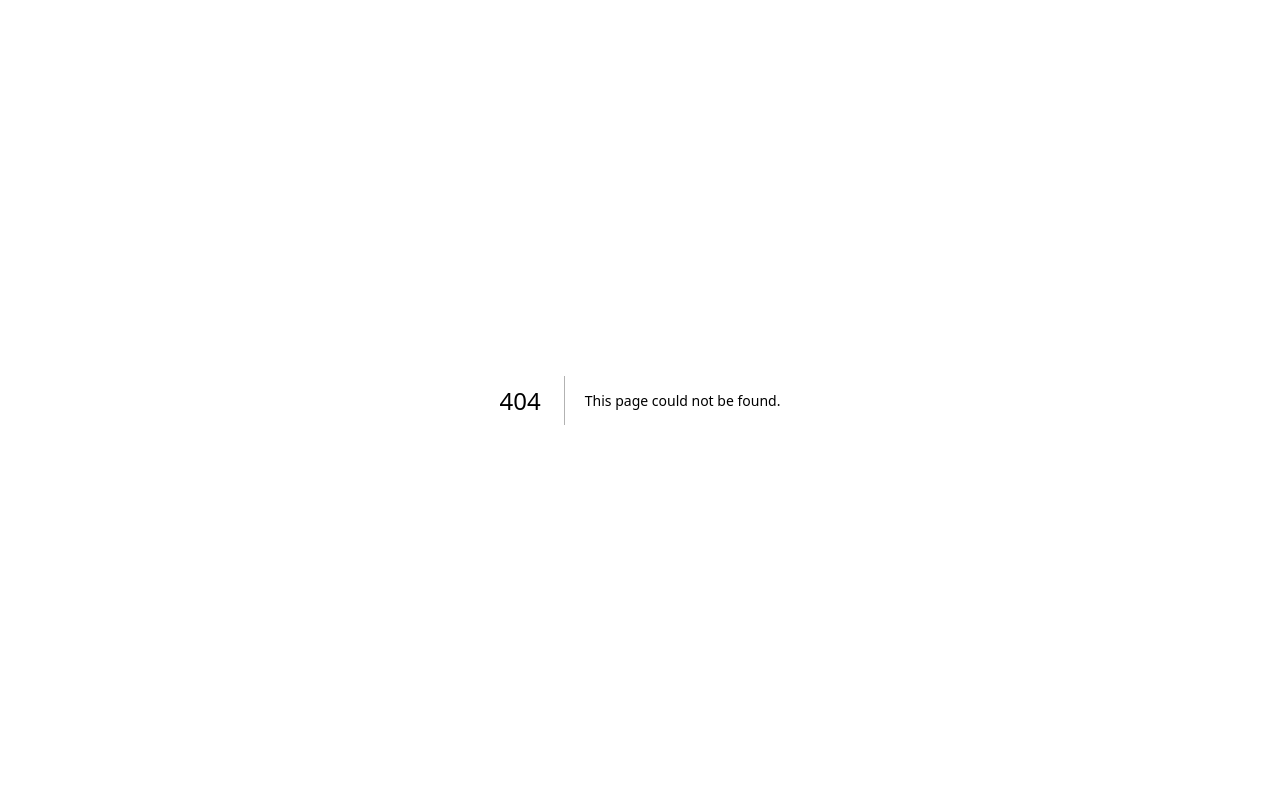
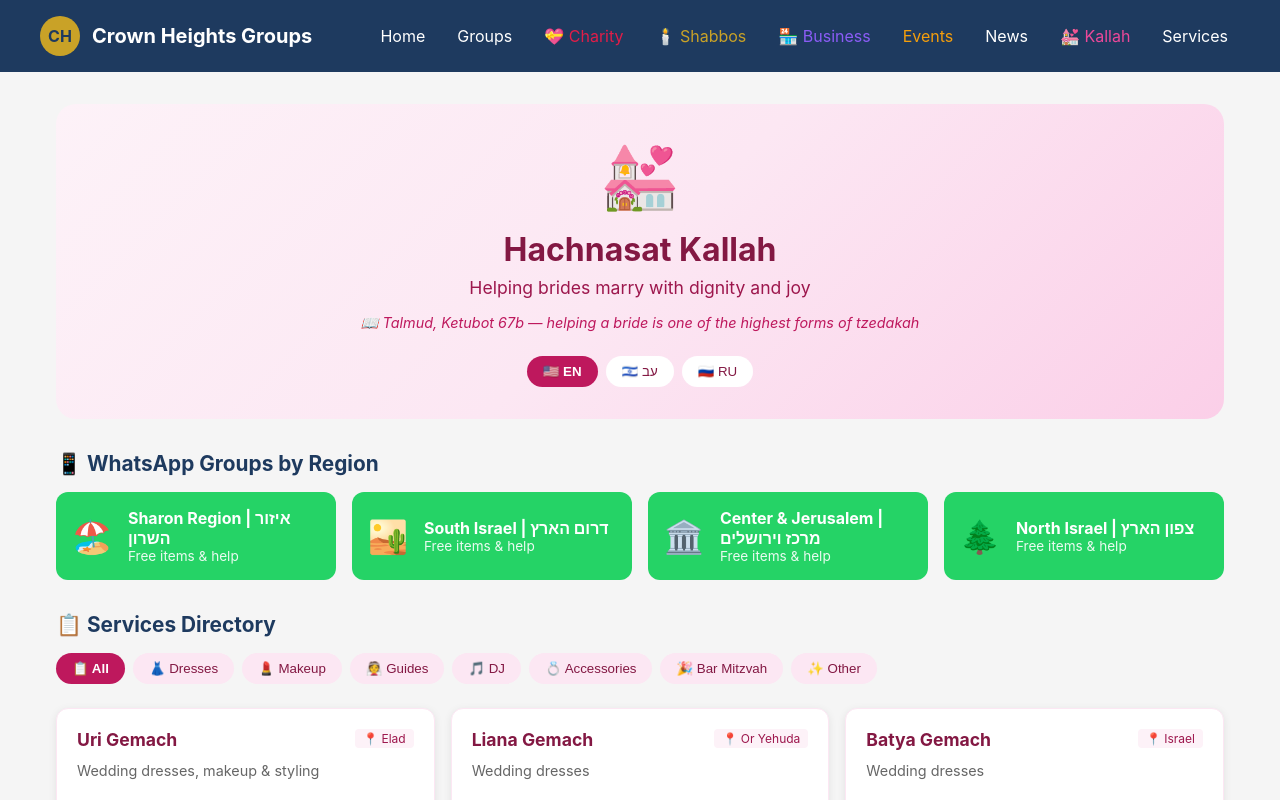
Before and after one commit to chevrutah247/crownheightsgroups, a Next.js app: page /kallah in a window 1280 px wide. Before the commit this address had no page. Shown: the top 800 px of the page. Built offline with nearby package versions, Linux system fonts and the light colour scheme.

Commit message:
Add Hachnasat Kallah page

```diff
--- a/app/kallah/layout.tsx
+++ b/app/kallah/page.tsx
@@ -8,7 +8,6 @@ import Footer from '@/components/Footer';
 interface UserInfo { name: string; email: string; role: 'user' | 'admin'; }
 
 const services = [
-  // Wedding Dresses
   { category: 'dresses', name: 'אורי גמח כלות', nameEn: 'Uri Gemach', nameRu: 'Ури Гемах', description: 'שמלות כלה, איפור וסירוק', descriptionEn: 'Wedding dresses, makeup & styling', descriptionRu: 'Свадебные платья, макияж и укладка', phone: '052-886-5665', location: 'Elad', locationHe: 'אלעד' },
   { category: 'dresses', name: 'ליאנה גמח שמלות', nameEn: 'Liana Gemach', nameRu: 'Лиана Гемах', description: 'שמלות כלה', descriptionEn: 'Wedding dresses', descriptionRu: 'Свадебные платья', phone: '054-3036065', location: 'Or Yehuda', locationHe: 'אור יהודה' },
   { category: 'dresses', name: 'בתי׳ה גמח שמלות', nameEn: 'Batya Gemach', nameRu: 'Батья Гемах', description: 'שמלות כלה', descriptionEn: 'Wedding dresses', descriptionRu: 'Свадебные платья', phone: '052-3003153', location: 'Israel', locationHe: 'ישראל' },
@@ -19,30 +18,18 @@ const services = [
   { category: 'dresses', name: 'חיה רוזן גמח כלות', nameEn: 'Chaya Rosen', nameRu: 'Хая Розен', description: 'שמלות כלה', descriptionEn: 'Wedding dresses', descriptionRu: 'Свадебные платья', phone: '054-6303085', location: 'Beer Sheva', locationHe: 'באר שבע' },
   { category: 'dresses', name: 'אלינור סלון כלות', nameEn: 'Elinor Bridal Salon', nameRu: 'Салон Элинор', description: 'גמח שמלות כלה', descriptionEn: 'Wedding dress gemach', descriptionRu: 'Гемах свадебных платьев', phone: '058-6276566', location: 'Dimona', locationHe: 'דימונה' },
   { category: 'dresses', name: 'קארין גמח נדוניה', nameEn: 'Karin Dowry Gemach', nameRu: 'Карин - приданое', description: 'נדוניה לכלות', descriptionEn: 'Dowry for brides', descriptionRu: 'Приданое для невест', phone: '050-9254946', location: 'Ramla', locationHe: 'רמלה' },
-
-  // Makeup & Hair
   { category: 'makeup', name: 'עמותת אחותי כלה', nameEn: 'Achoti Kallah Foundation', nameRu: 'Фонд Ахоти Кала', description: 'איפור כלות נזקקות בחינם - לזכר דנה גליק ז"ל', descriptionEn: 'Free makeup for brides - in memory of Dana Glick', descriptionRu: 'Бесплатный макияж - памяти Даны Глик', phone: '054-4563544', email: 'veredana79@gmail.com', location: 'Israel', locationHe: 'ישראל' },
   { category: 'makeup', name: 'בת-י׳ה כהן', nameEn: 'Batya Cohen', nameRu: 'Батья Коэн', description: 'איפור כלות, אמהות, מלוות - מחירי גמ״ח', descriptionEn: 'Makeup: brides, mothers - gemach prices', descriptionRu: 'Макияж: невесты, мамы - цены гемаха', phone: '054-7771487', location: 'All Israel', locationHe: 'כל הארץ' },
   { category: 'makeup', name: 'שרה כהן', nameEn: 'Sarah Cohen', nameRu: 'Сара Коэн', description: 'מאפרת ומעצבת שיער', descriptionEn: 'Makeup artist & hair stylist', descriptionRu: 'Визажист и парикмахер', phone: '054-6348117', location: 'Jerusalem area', locationHe: 'איזור ירושלים' },
-
-  // Bridal Guides
   { category: 'guides', name: 'דליה - מדריכת כלות', nameEn: 'Dalia - Bridal Guide', nameRu: 'Далия - консультант', description: 'הדרכת כלות ללא תשלום', descriptionEn: 'Free bridal guidance', descriptionRu: 'Бесплатные консультации', phone: '050-9091212', location: 'Petah Tikva', locationHe: 'פתח תקווה' },
   { category: 'guides', name: 'נעמה - מדריכת כלות', nameEn: 'Naama - Bridal Guide', nameRu: 'Наама - консультант', description: 'הדרכת כלות', descriptionEn: 'Bridal guidance', descriptionRu: 'Консультации для невест', phone: '054-5571022', location: 'Israel', locationHe: 'ישראל' },
-
-  // DJ & Music
   { category: 'music', name: 'גמח תקליטן', nameEn: 'DJ Gemach', nameRu: 'Гемах DJ', description: '10 שנות ניסיון', descriptionEn: '10 years experience', descriptionRu: '10 лет опыта', phone: '054-8849344', location: 'Israel', locationHe: 'ישראל' },
   { category: 'music', name: 'DJ חרדי/דתי', nameEn: 'Religious DJ', nameRu: 'Религиозный DJ', description: 'תקליטן מספר 1 בציבור החרדי - מחיר עלות', descriptionEn: '#1 DJ in religious community - cost price', descriptionRu: 'DJ #1 в религиозном секторе - по себестоимости', phone: '050-4147386', location: 'Israel', locationHe: 'ישראל' },
-
-  // Accessories & Other
   { category: 'accessories', name: 'עדנה גמח נדוניה', nameEn: 'Edna Dowry Gemach', nameRu: 'Эдна - приданое', description: 'נדוניה לכלות', descriptionEn: 'Dowry items', descriptionRu: 'Приданое', phone: '052-3121512', location: 'Israel', locationHe: 'ישראל' },
   { category: 'accessories', name: 'גמ"ח כסא כלה', nameEn: 'Bridal Chair Gemach', nameRu: 'Гемах кресла невесты', description: 'כסא כלה 200₪, ברכת כלה חינם, זרי כלה 150₪', descriptionEn: 'Bridal chair 200₪, blessing free, bouquets 150₪', descriptionRu: 'Кресло 200₪, благословение бесплатно, букеты 150₪', phone: '054-8405882', location: 'Bnei Brak', locationHe: 'בני ברק' },
   { category: 'accessories', name: 'גמח משמחי כלה', nameEn: 'Mesamchei Kallah', nameRu: 'Месамхей Кала', description: 'קשתות, זרי כלה, סלסלאות, ציוד לצילומים', descriptionEn: 'Arches, bouquets, baskets, photo props', descriptionRu: 'Арки, букеты, корзины, реквизит', phone: '050-3332729', location: 'Elad', locationHe: 'אלעד' },
   { category: 'accessories', name: 'אודליה - מזון ורהיטים', nameEn: 'Odelia - Food & Furniture', nameRu: 'Оделия - еда и мебель', description: 'גמח מזון ורהיטים', descriptionEn: 'Food & furniture gemach', descriptionRu: 'Гемах еды и мебели', phone: '050-7809882', location: 'Israel', locationHe: 'ישראל' },
-
-  // Bar Mitzvah
   { category: 'barmitzvah', name: 'בר/בת מצווה ליתומים', nameEn: 'Bar Mitzvah for Orphans', nameRu: 'Бар Мицва для сирот', description: 'מסיבה באולם, עליה לתורה בכותל, תפילין מהודרות 1400₪, סידור, טלית צמר - הכל חינם!', descriptionEn: 'Hall celebration, Kotel aliyah, premium Tefillin, Siddur, Tallit - all FREE!', descriptionRu: 'Праздник в зале, подъём к Торе у Стены, тфилин, сидур, талит - всё БЕСПЛАТНО!', phone: '052-6087084', location: 'Israel', locationHe: 'ישראל' },
-
-  // Other contacts
   { category: 'other', name: 'מירב', nameEn: 'Merav', nameRu: 'Мерав', description: 'עזרה לכלות', descriptionEn: 'Help for brides', descriptionRu: 'Помощь невестам', phone: '052-7740552', location: 'Israel', locationHe: 'ישראל' },
   { category: 'other', name: 'סבטלנה', nameEn: 'Svetlana', nameRu: 'Светлана', description: 'עזרה לכלות', descriptionEn: 'Help for brides', descriptionRu: 'Помощь невестам', phone: '073-2284301', location: 'Israel', locationHe: 'ישראל' },
 ];
@@ -81,60 +68,27 @@ export default function KallahPage() {
   }, []);
 
   const handleLogout = () => { localStorage.clear(); window.location.href = '/auth/login'; };
-
   const filteredServices = selectedCategory === 'all' ? services : services.filter(s => s.category === selectedCategory);
-
-  const getText = (en: string, he: string, ru: string) => {
-    if (lang === 'he') return he;
-    if (lang === 'ru') return ru;
-    return en;
-  };
+  const getText = (en: string, he: string, ru: string) => lang === 'he' ? he : lang === 'ru' ? ru : en;
 
   return (
     <div>
       <Header user={user} onLogout={handleLogout} />
-
       <main className="main">
-        {/* Hero Section */}
         <div style={{ background: 'linear-gradient(135deg, #fdf2f8 0%, #fce7f3 50%, #fbcfe8 100%)', borderRadius: '20px', padding: '2rem', marginBottom: '2rem', textAlign: 'center' }}>
           <div style={{ fontSize: '4rem', marginBottom: '1rem' }}>💒</div>
-          <h1 style={{ fontSize: '2rem', color: '#831843', marginBottom: '0.5rem' }}>
-            {getText('Hachnasat Kallah', 'הכנסת כלה', 'Гахнасат Кала')}
-          </h1>
-          <p style={{ color: '#9d174d', fontSize: '1.1rem', marginBottom: '1rem' }}>
-            {getText(
-              'Helping brides marry with dignity and joy',
-              'מצווה גדולה לעזור לכלות להתחתן בכבוד ובשמחה',
-              'Заповедь помогать невестам выйти замуж достойно и радостно'
-            )}
-          </p>
-          <p style={{ color: '#be185d', fontSize: '0.9rem', fontStyle: 'italic' }}>
-            {getText(
-              '📖 Talmud, Ketubot 67b — helping a bride is one of the highest forms of tzedakah',
-              '📖 תלמוד, כתובות סז ע"ב - הכנסת כלה היא מצווה גדולה',
-              '📖 Талмуд, Ктубот 67б — помощь невесте - высшая форма цдаки'
-            )}
-          </p>
-
-          {/* Language Selector */}
+          <h1 style={{ fontSize: '2rem', color: '#831843', marginBottom: '0.5rem' }}>{getText('Hachnasat Kallah', 'הכנסת כלה', 'Гахнасат Кала')}</h1>
+          <p style={{ color: '#9d174d', fontSize: '1.1rem', marginBottom: '1rem' }}>{getText('Helping brides marry with dignity and joy', 'מצווה גדולה לעזור לכלות להתחתן בכבוד ובשמחה', 'Заповедь помогать невестам выйти замуж достойно и радостно')}</p>
+          <p style={{ color: '#be185d', fontSize: '0.9rem', fontStyle: 'italic' }}>{getText('📖 Talmud, Ketubot 67b — helping a bride is one of the highest forms of tzedakah', '📖 תלמוד, כתובות סז ע"ב - הכנסת כלה היא מצווה גדולה', '📖 Талмуд, Ктубот 67б — помощь невесте - высшая форма цдаки')}</p>
           <div style={{ display: 'flex', justifyContent: 'center', gap: '0.5rem', marginTop: '1.5rem' }}>
-            {[
-              { code: 'en', label: '🇺🇸 English' },
-              { code: 'he', label: '🇮🇱 עברית' },
-              { code: 'ru', label: '🇷🇺 Русский' }
-            ].map(l => (
-              <button key={l.code} onClick={() => setLang(l.code as any)} style={{ padding: '0.5rem 1rem', borderRadius: '20px', border: 'none', background: lang === l.code ? '#be185d' : 'white', color: lang === l.code ? 'white' : '#831843', cursor: 'pointer', fontWeight: lang === l.code ? 'bold' : 'normal' }}>
-                {l.label}
-              </button>
+            {[{ code: 'en', label: '🇺🇸 EN' }, { code: 'he', label: '🇮🇱 עב' }, { code: 'ru', label: '🇷🇺 RU' }].map(l => (
+              <button key={l.code} onClick={() => setLang(l.code as any)} style={{ padding: '0.5rem 1rem', borderRadius: '20px', border: 'none', background: lang === l.code ? '#be185d' : 'white', color: lang === l.code ? 'white' : '#831843', cursor: 'pointer', fontWeight: lang === l.code ? 'bold' : 'normal' }}>{l.label}</button>
             ))}
           </div>
         </div>
 
-        {/* WhatsApp Groups by Region */}
         <div style={{ marginBottom: '2rem' }}>
-          <h2 style={{ fontSize: '1.3rem', marginBottom: '1rem', color: '#1e3a5f' }}>
-            {getText('📱 WhatsApp Groups by Region', '📱 קבוצות וואטסאפ לפי אזור', '📱 WhatsApp группы по регионам')}
-          </h2>
+          <h2 style={{ fontSize: '1.3rem', marginBottom: '1rem', color: '#1e3a5f' }}>{getText('📱 WhatsApp Groups by Region', '📱 קבוצות וואטסאפ לפי אזור', '📱 WhatsApp группы по регионам')}</h2>
           <div style={{ display: 'grid', gridTemplateColumns: 'repeat(auto-fill, minmax(250px, 1fr))', gap: '1rem' }}>
             {whatsappGroups.map((g, i) => (
               <a key={i} href={g.link} target="_blank" rel="noopener noreferrer" style={{ display: 'flex', alignItems: 'center', gap: '1rem', padding: '1rem', background: '#25D366', color: 'white', borderRadius: '12px', textDecoration: 'none' }}>
@@ -148,79 +102,41 @@ export default function KallahPage() {
           </div>
         </div>
 
-        {/* Category Filter */}
         <div style={{ marginBottom: '1.5rem' }}>
-          <h2 style={{ fontSize: '1.3rem', marginBottom: '1rem', color: '#1e3a5f' }}>
-            {getText('📋 Services Directory', '📋 מדריך שירותים', '📋 Каталог услуг')}
-          </h2>
+          <h2 style={{ fontSize: '1.3rem', marginBottom: '1rem', color: '#1e3a5f' }}>{getText('📋 Services Directory', '📋 מדריך שירותים', '📋 Каталог услуг')}</h2>
           <div style={{ display: 'flex', flexWrap: 'wrap', gap: '0.5rem' }}>
             {categories.map(cat => (
-              <button key={cat.id} onClick={() => setSelectedCategory(cat.id)} style={{ padding: '0.5rem 1rem', borderRadius: '20px', border: 'none', background: selectedCategory === cat.id ? '#be185d' : '#fce7f3', color: selectedCategory === cat.id ? 'white' : '#831843', cursor: 'pointer', fontWeight: selectedCategory === cat.id ? 'bold' : 'normal' }}>
-                {cat.icon} {getText(cat.name, cat.nameHe, cat.nameRu)}
-              </button>
+              <button key={cat.id} onClick={() => setSelectedCategory(cat.id)} style={{ padding: '0.5rem 1rem', borderRadius: '20px', border: 'none', background: selectedCategory === cat.id ? '#be185d' : '#fce7f3', color: selectedCategory === cat.id ? 'white' : '#831843', cursor: 'pointer', fontWeight: selectedCategory === cat.id ? 'bold' : 'normal' }}>{cat.icon} {getText(cat.name, cat.nameHe, cat.nameRu)}</button>
             ))}
           </div>
         </div>
 
-        {/* Services List */}
         <div style={{ display: 'grid', gridTemplateColumns: 'repeat(auto-fill, minmax(320px, 1fr))', gap: '1rem' }}>
           {filteredServices.map((service, index) => (
             <div key={index} style={{ background: 'white', borderRadius: '12px', padding: '1.25rem', boxShadow: '0 2px 8px rgba(0,0,0,0.08)', border: '1px solid #fce7f3' }}>
               <div style={{ display: 'flex', justifyContent: 'space-between', alignItems: 'flex-start', marginBottom: '0.75rem' }}>
-                <h3 style={{ margin: 0, fontSize: '1.1rem', color: '#831843' }}>
-                  {getText(service.nameEn, service.name, service.nameRu)}
-                </h3>
-                <span style={{ padding: '2px 8px', background: '#fdf2f8', borderRadius: '4px', fontSize: '0.75rem', color: '#9d174d' }}>
-                  📍 {lang === 'he' ? service.locationHe : service.location}
-                </span>
+                <h3 style={{ margin: 0, fontSize: '1.1rem', color: '#831843' }}>{getText(service.nameEn, service.name, service.nameRu)}</h3>
+                <span style={{ padding: '2px 8px', background: '#fdf2f8', borderRadius: '4px', fontSize: '0.75rem', color: '#9d174d' }}>📍 {lang === 'he' ? service.locationHe : service.location}</span>
               </div>
-
-              <p style={{ color: '#666', fontSize: '0.9rem', margin: '0 0 1rem 0', minHeight: '40px' }}>
-                {getText(service.descriptionEn, service.description, service.descriptionRu)}
-              </p>
-
+              <p style={{ color: '#666', fontSize: '0.9rem', margin: '0 0 1rem 0', minHeight: '40px' }}>{getText(service.descriptionEn, service.description, service.descriptionRu)}</p>
               <div style={{ display: 'flex', flexDirection: 'column', gap: '0.5rem' }}>
-                <a href={`tel:${service.phone.replace(/-/g, '')}`} style={{ display: 'flex', alignItems: 'center', justifyContent: 'center', gap: '0.5rem', padding: '0.75rem', background: '#be185d', color: 'white', borderRadius: '8px', textDecoration: 'none', fontWeight: 'bold' }}>
-                  📞 {service.phone}
-                </a>
-                {service.email && (
-                  <a href={`mailto:${service.email}`} style={{ display: 'flex', alignItems: 'center', justifyContent: 'center', gap: '0.5rem', padding: '0.5rem', background: '#f3f4f6', color: '#374151', borderRadius: '8px', textDecoration: 'none', fontSize: '0.9rem' }}>
-                    ✉️ {service.email}
-                  </a>
-                )}
-                {service.address && (
-                  <div style={{ textAlign: 'center', fontSize: '0.85rem', color: '#666' }}>
-                    📍 {service.address}
-                  </div>
-                )}
+                <a href={`tel:${service.phone.replace(/-/g, '')}`} style={{ display: 'flex', alignItems: 'center', justifyContent: 'center', gap: '0.5rem', padding: '0.75rem', background: '#be185d', color: 'white', borderRadius: '8px', textDecoration: 'none', fontWeight: 'bold' }}>📞 {service.phone}</a>
+                {service.email && <a href={`mailto:${service.email}`} style={{ display: 'flex', alignItems: 'center', justifyContent: 'center', gap: '0.5rem', padding: '0.5rem', background: '#f3f4f6', color: '#374151', borderRadius: '8px', textDecoration: 'none', fontSize: '0.9rem' }}>✉️ {service.email}</a>}
+                {service.address && <div style={{ textAlign: 'center', fontSize: '0.85rem', color: '#666' }}>📍 {service.address}</div>}
               </div>
             </div>
           ))}
         </div>
 
-        {/* Bottom CTA */}
         <div style={{ marginTop: '3rem', padding: '2rem', background: 'linear-gradient(135deg, #fdf2f8 0%, #fce7f3 100%)', borderRadius: '16px', textAlign: 'center' }}>
-          <h3 style={{ color: '#831843', marginBottom: '1rem' }}>
-            {getText('Know a bride who needs help?', 'מכירים כלה שצריכה עזרה?', 'Знаете невесту, которой нужна помощь?')}
-          </h3>
-          <p style={{ color: '#9d174d', marginBottom: '1.5rem' }}>
-            {getText(
-              'Share this page! It\'s a great mitzvah to help a bride.',
-              'שתפו את הדף הזה! מצווה גדולה להפיץ',
-              'Поделитесь этой страницей! Большая мицва помочь невесте.'
-            )}
-          </p>
+          <h3 style={{ color: '#831843', marginBottom: '1rem' }}>{getText('Know a bride who needs help?', 'מכירים כלה שצריכה עזרה?', 'Знаете невесту, которой нужна помощь?')}</h3>
+          <p style={{ color: '#9d174d', marginBottom: '1.5rem' }}>{getText("Share this page! It's a great mitzvah.", 'שתפו את הדף הזה! מצווה גדולה להפיץ', 'Поделитесь этой страницей! Большая мицва.')}</p>
           <div style={{ display: 'flex', justifyContent: 'center', gap: '1rem', flexWrap: 'wrap' }}>
-            <a href={`https://wa.me/?text=${encodeURIComponent('💒 Hachnasat Kallah - Help for Brides\nhttps://crownheightsgroups.com/kallah')}`} target="_blank" rel="noopener noreferrer" style={{ padding: '0.75rem 1.5rem', background: '#25D366', color: 'white', borderRadius: '8px', textDecoration: 'none', fontWeight: 'bold' }}>
-              💬 {getText('Share on WhatsApp', 'שתפו בוואטסאפ', 'Поделиться в WhatsApp')}
-            </a>
-            <Link href="/groups" style={{ padding: '0.75rem 1.5rem', background: '#1e3a5f', color: 'white', borderRadius: '8px', textDecoration: 'none', fontWeight: 'bold' }}>
-              👥 {getText('Browse All Groups', 'לכל הקבוצות', 'Все группы')}
-            </Link>
+            <a href={`https://wa.me/?text=${encodeURIComponent('💒 Hachnasat Kallah - Help for Brides\nhttps://crownheightsgroups.com/kallah')}`} target="_blank" rel="noopener noreferrer" style={{ padding: '0.75rem 1.5rem', background: '#25D366', color: 'white', borderRadius: '8px', textDecoration: 'none', fontWeight: 'bold' }}>💬 {getText('Share on WhatsApp', 'שתפו בוואטסאפ', 'Поделиться')}</a>
+            <Link href="/groups" style={{ padding: '0.75rem 1.5rem', background: '#1e3a5f', color: 'white', borderRadius: '8px', textDecoration: 'none', fontWeight: 'bold' }}>👥 {getText('All Groups', 'כל הקבוצות', 'Все группы')}</Link>
           </div>
         </div>
       </main>
-
       <Footer />
     </div>
   );
```
